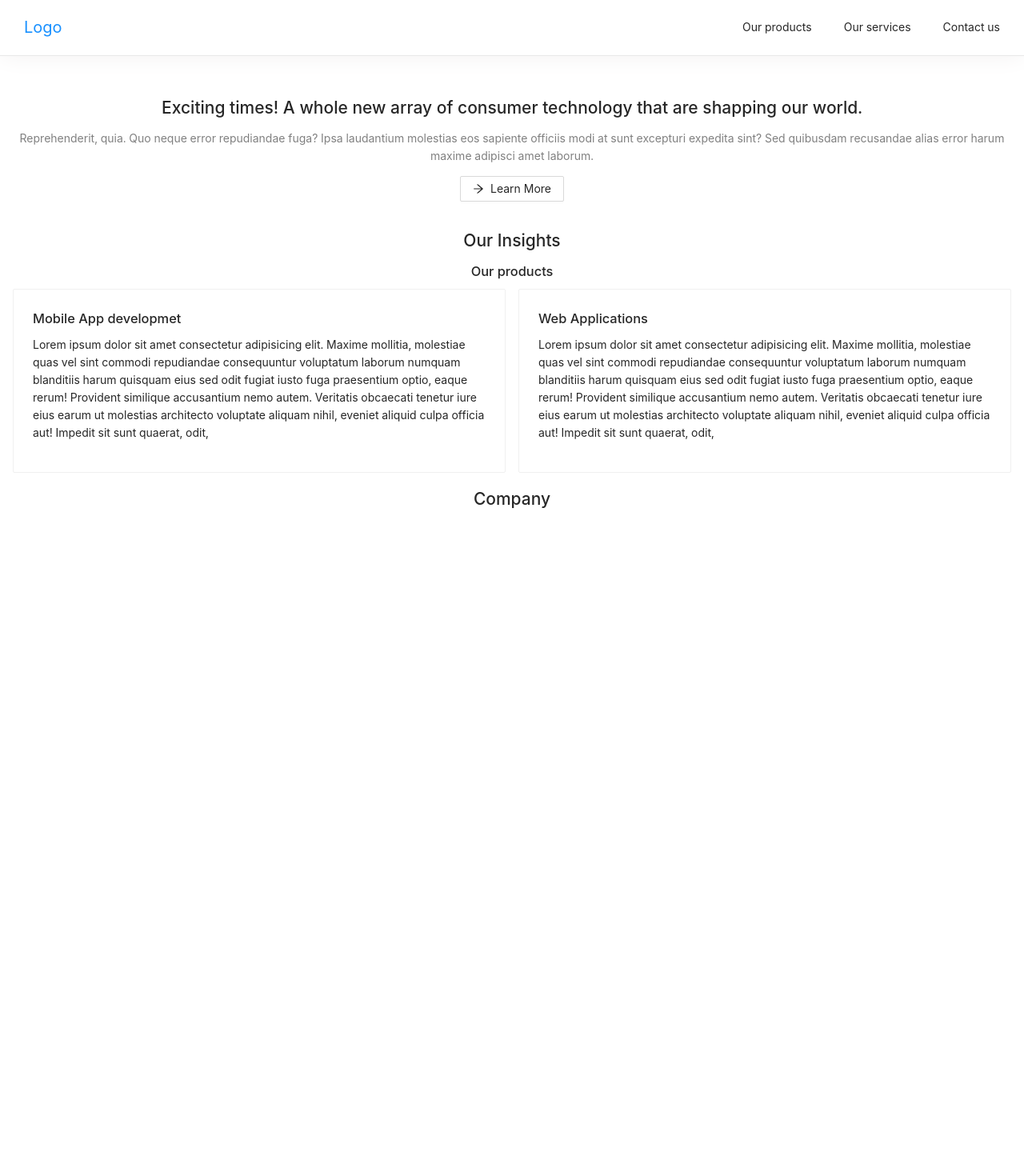
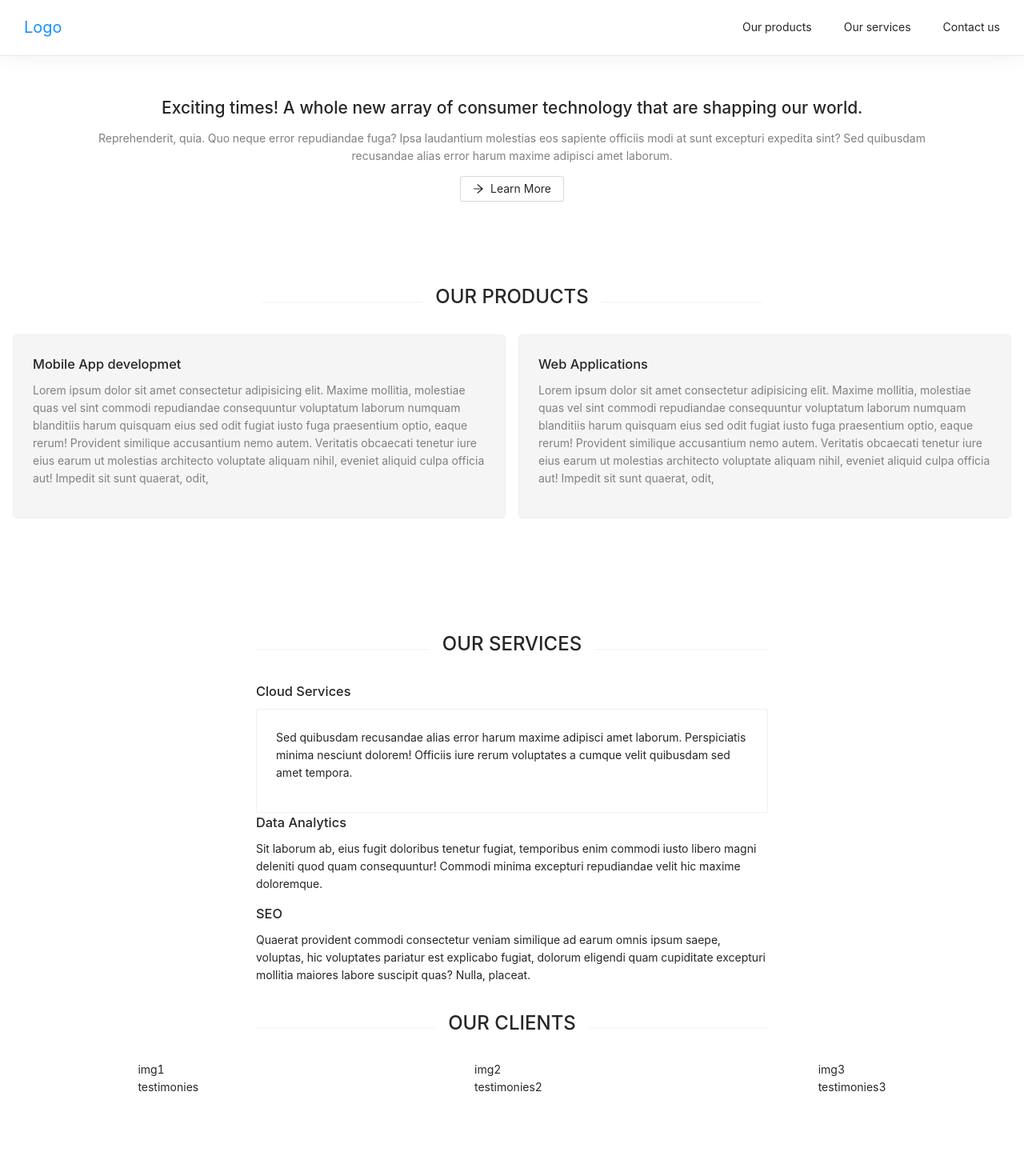
Before and after one commit to JoramWells/digitaleo-client, a React (Create React App) app: page / in a window 1280 px wide. Shown: the top 1470 px of the page at 80% size. Before the commit the page ends 800 px from the top, so only its background shows below. Built offline with nearby package versions, Linux system fonts and the light colour scheme.

Commit message:
Final commit

```diff
--- a/src/components/home/HomeScreen.js
+++ b/src/components/home/HomeScreen.js
@@ -1,11 +1,11 @@
 import { ArrowRightOutlined } from "@ant-design/icons";
-import { Card, Row, Col, Button } from "antd";
+import { Card, Row, Col, Button, Divider } from "antd";
 import React from "react";
 
 export default function HomeScreen() {
   return (
     <>
-      <header style={{padding:"1rem"}}>
+      <header style={{ padding: "1rem", height:"250px" }}>
         <Row
           justify="space-around"
           align="middle"
@@ -15,26 +15,43 @@ export default function HomeScreen() {
             Exciting times! A whole new array of consumer technology that are
             shapping our world.
           </h2>
+          <div style={{ width: "85%" }}>
+            <p style={{ textAlign: "center", color: "grey" }}>
+              Reprehenderit, quia. Quo neque error repudiandae fuga? Ipsa
+              laudantium molestias eos sapiente officiis modi at sunt excepturi
+              expedita sint? Sed quibusdam recusandae alias error harum maxime
+              adipisci amet laborum.
+            </p>
+          </div>
         </Row>
-        <p style={{textAlign:"center",color:"grey" }}>
-        Reprehenderit,
-quia. Quo neque error repudiandae fuga? Ipsa laudantium molestias eos
-sapiente officiis modi at sunt excepturi expedita sint? Sed quibusdam
-recusandae alias error harum maxime adipisci amet laborum.
-        </p>
-        <Button icon={<ArrowRightOutlined/>} style={{display:"block", margin:"auto"}}>Learn More</Button>
+
+        <Button
+          icon={<ArrowRightOutlined />}
+          style={{ display: "block", margin: "auto" }}
+        >
+          Learn More
+        </Button>
       </header>
       <main>
-        <div style={{padding:"1rem"}}>
+        <div style={{ padding: "1rem",height:"450px" }}>
           <Row justify="space-around" align="middle">
-            <h2>Our Insights</h2>
+            <Col style={{ width: "50%" }}>
+              <Divider>
+                <h2>OUR PRODUCTS</h2>
+              </Divider>
+            </Col>
           </Row>
-          <h3 style={{ textAlign: "center" }}>Our products</h3>
-          <Row justify="space-around" gutter={[16,16]} align="middle">
+          <Row justify="space-around" gutter={[16, 16]} align="middle" >
             <Col md={12} sm={12}>
-              <Card style={{width:"inherit"}}>
+              <Card
+                style={{
+                  width: "inherit",
+                  backgroundColor: "whitesmoke",
+                  borderRadius: "5px",
+                }}
+              >
                 <h3>Mobile App developmet</h3>
-                <p>
+                <p style={{ color: "grey" }}>
                   Lorem ipsum dolor sit amet consectetur adipisicing elit.
                   Maxime mollitia, molestiae quas vel sint commodi repudiandae
                   consequuntur voluptatum laborum numquam blanditiis harum
@@ -47,9 +64,11 @@ recusandae alias error harum maxime adipisci amet laborum.
               </Card>
             </Col>
             <Col md={12} sm={12}>
-              <Card>
+              <Card
+                style={{ backgroundColor: "whitesmoke", borderRadius: "5px" }}
+              >
                 <h3>Web Applications</h3>
-                <p>
+                <p style={{ color: "grey" }}>
                   Lorem ipsum dolor sit amet consectetur adipisicing elit.
                   Maxime mollitia, molestiae quas vel sint commodi repudiandae
                   consequuntur voluptatum laborum numquam blanditiis harum
@@ -65,9 +84,76 @@ recusandae alias error harum maxime adipisci amet laborum.
         </div>
 
         <Row justify="space-around" align="middle">
-          <h2>Company</h2>
+          <Col style={{ width: "50%" }}>
+            <Divider>
+              <h2>OUR SERVICES</h2>
+            </Divider>
+          </Col>
         </Row>
+        <Row justify="space-around" align="middle">
+          <Col span={12}>
+            <h3>Cloud Services</h3>
+            <Card>
+              <p>
+                Sed quibusdam recusandae alias error harum maxime adipisci amet
+                laborum. Perspiciatis minima nesciunt dolorem! Officiis iure
+                rerum voluptates a cumque velit quibusdam sed amet tempora.
+              </p>
+            </Card>
+          </Col>
+        </Row>
+        <Row justify="space-around" align="middle">
+          <Col span={12}>
+            <h3>Data Analytics</h3>
+            <p>
+              Sit laborum ab, eius fugit doloribus tenetur fugiat, temporibus
+              enim commodi iusto libero magni deleniti quod quam consequuntur!
+              Commodi minima excepturi repudiandae velit hic maxime doloremque.
+            </p>
+          </Col>
+        </Row>
+        <Row justify="space-around" align="middle">
+          <Col span={12}>
+            <h3>SEO</h3>
+            <p>
+              Quaerat provident commodi consectetur veniam similique ad earum
+              omnis ipsum saepe, voluptas, hic voluptates pariatur est explicabo
+              fugiat, dolorum eligendi quam cupiditate excepturi mollitia
+              maiores labore suscipit quas? Nulla, placeat.
+            </p>
+          </Col>
+        </Row>
+        <div style={{height:"350px"}}>
+        <Row justify="space-around" align="middle">
+          <Col style={{width:"50%"}}>
+          <Divider>
+            <h2>OUR CLIENTS</h2>
+          </Divider>
+          </Col>
+        </Row>
+        <Row justify="space-around" align="middle">
+            <Col>
+            img1
+            <br/>
+            testimonies
+            </Col>
+            <Col>
+            img2
+            <br/>
+            testimonies2
+            </Col>
+            <Col>
+            img3
+            <br/>
+            testimonies3
+            </Col>
+          </Row>
+        </div>
+
       </main>
+      <footer style={{height:"200px"}}>
+        This is a footer
+      </footer>
     </>
   );
 }
```
